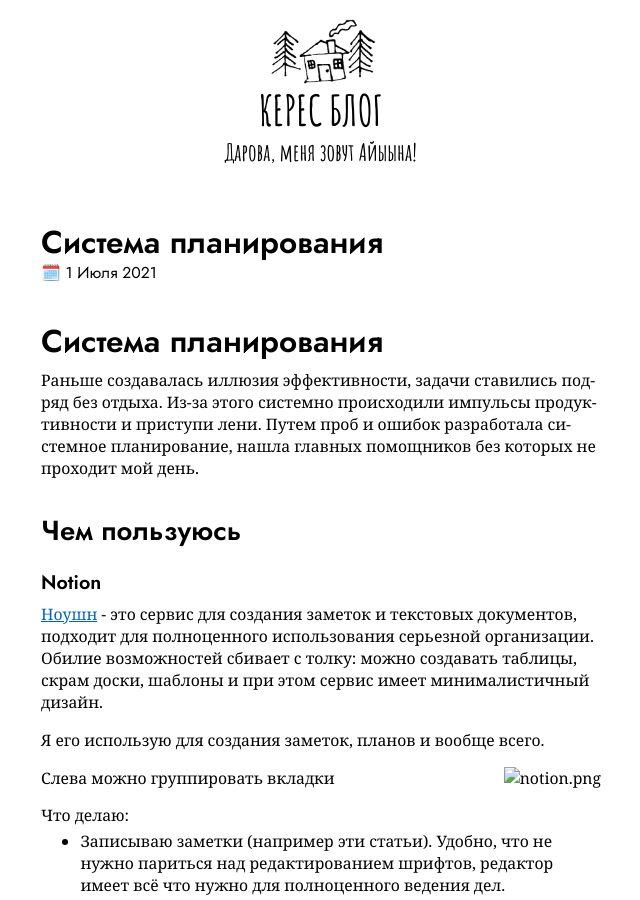
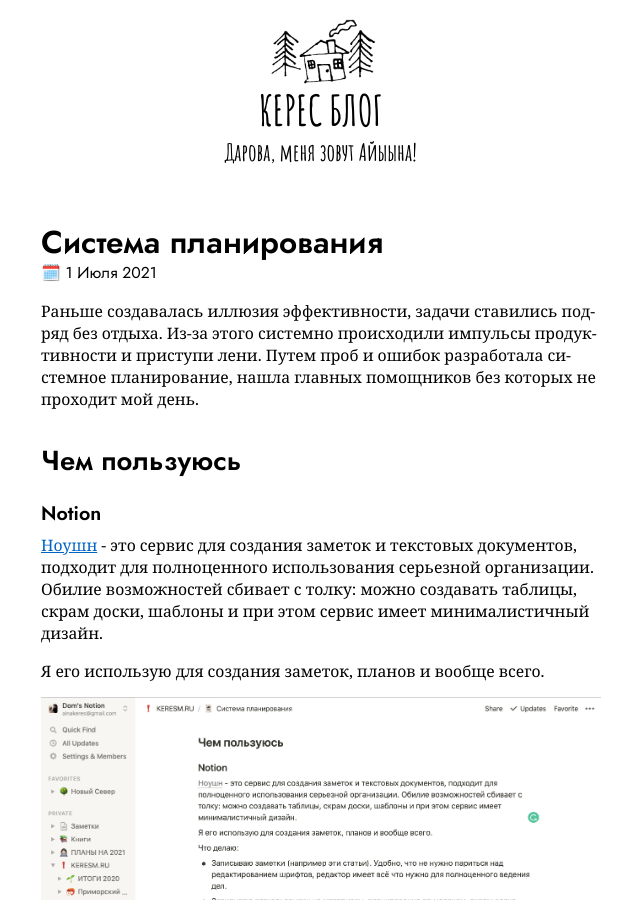
Before and after one commit to keresm/keresaina.github.io, a Jekyll site: the page built from _posts/2020-07-01-notion.md, in a window 1280 px wide and 900 px high. Shown: the whole window, without its empty margins (319-959 px from the left). Built offline with Jekyll 4.4.1, drawn with Linux system fonts in a browser that asks for light colours.

Commit message:
Update 2020-07-01-notion.md

```diff
--- a/_posts/2020-07-01-notion.md
+++ b/_posts/2020-07-01-notion.md
@@ -3,8 +3,6 @@ layout: post
 title: Система планирования
 date:   2021-07-01 07:41:13 +0900
 ---
-
-# Система планирования
 
 Раньше создавалась иллюзия эффективности, задачи ставились подряд без отдыха. Из-за этого системно происходили импульсы продуктивности и приступи лени. Путем проб и ошибок разработала системное планирование, нашла главных помощников без которых не проходит мой день.
 
@@ -16,7 +14,7 @@ date:   2021-07-01 07:41:13 +0900
 
 Я его использую для создания заметок, планов и вообще всего.
 
-![notion.png](notion.png)
+![notion.png](/assets/images/notion/notion.png)
 
 Слева можно группировать вкладки
 
@@ -35,7 +33,7 @@ date:   2021-07-01 07:41:13 +0900
 
 Теперь я ничего не забываю и держу в голове только важные задачи.
 
-![journal.png](journal.png)
+![journal.png](/assets/images/notion/journal.png)
 
 Список дел на неделю
 
@@ -58,7 +56,7 @@ date:   2021-07-01 07:41:13 +0900
 
 В таблице планирую рабочий день: расписание собраний, дедлайны, важные события.
 
-![excel.png](excel.png)
+![excel.png](/assets/images/notion/excel.png)
 
 Разработала рабочий календарик
 
```
